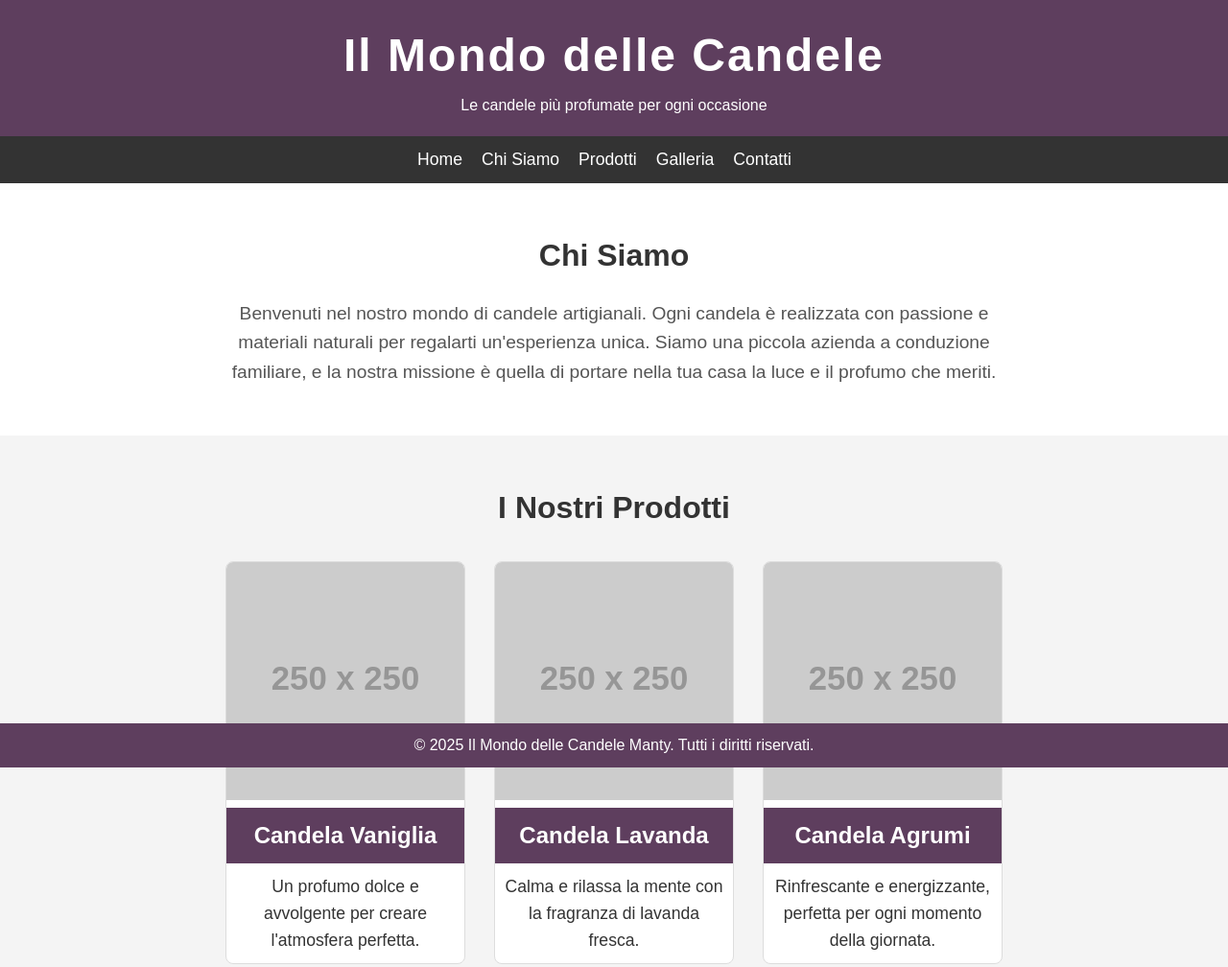
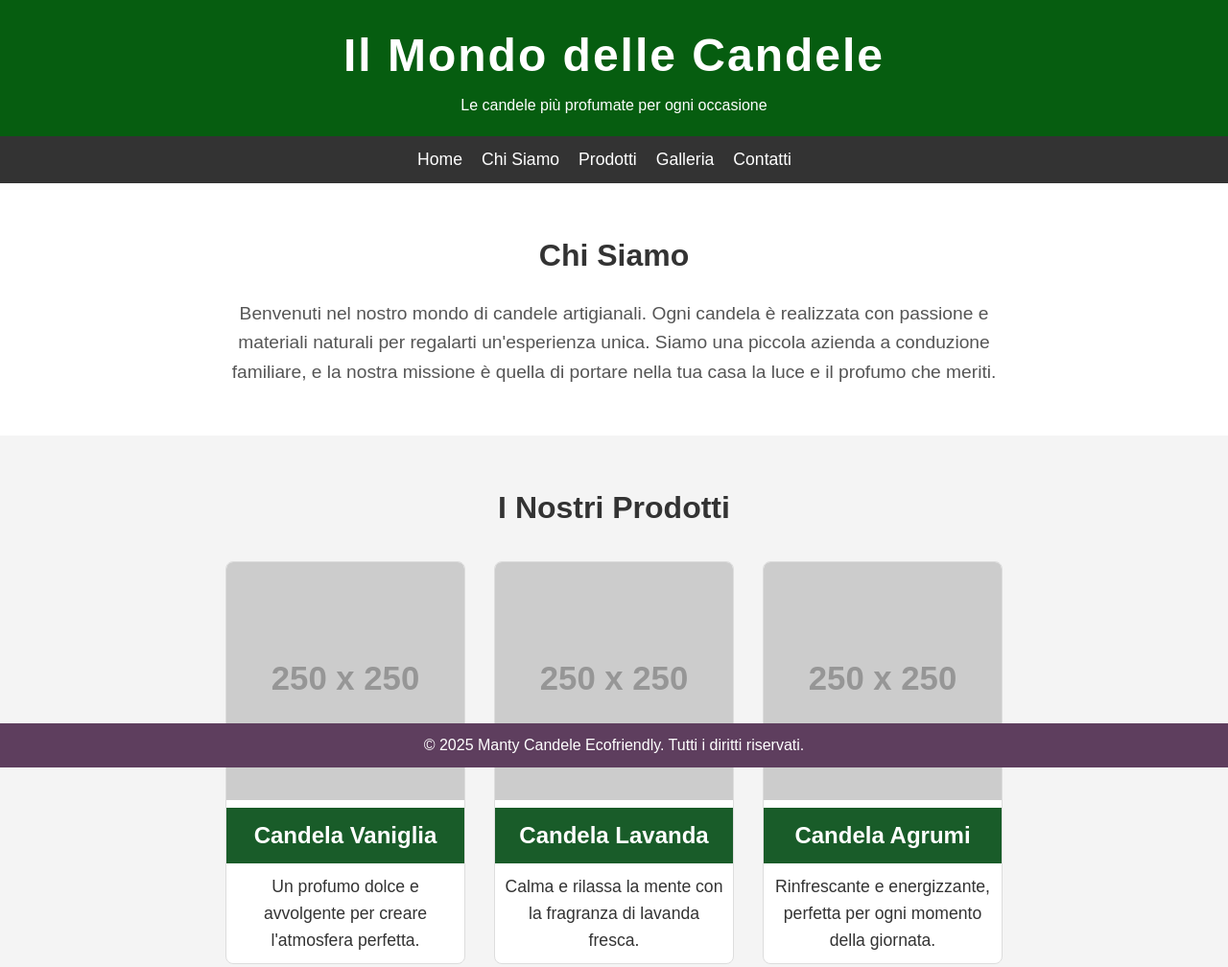
Before and after one commit to marfal16/manty, a plain HTML site: page index.html in a window 1280 px wide. Shown: the top 1008 px of the page at 96% size. Drawn offline with Linux system fonts and the light colour scheme; placeholder pictures from the web are drawn by us.

Commit message:
Modifica al titolo

```diff
--- a/index.html
+++ b/index.html
@@ -3,7 +3,7 @@
 <head>
     <meta charset="UTF-8">
     <meta name="viewport" content="width=device-width, initial-scale=1.0">
-    <title>Il Mondo delle Candele</title>
+    <title>Manty Candele Ecofriendly</title>
     <style>
         /* Reset di base */
         * {
@@ -22,7 +22,7 @@
 
         /* Intestazione */
         header {
-            background-color: #5e3e5e;
+            background-color: #065d10;
             color: white;
             padding: 20px;
             text-align: center;
@@ -121,7 +121,7 @@
         .product-item h3 {
             font-size: 1.5rem;
             padding: 10px;
-            background-color: #5e3e5e;
+            background-color: #195c29;
             color: white;
         }
 
@@ -266,7 +266,7 @@
 </section>
 
 <footer>
-    <p>&copy; 2025 Il Mondo delle Candele Manty. Tutti i diritti riservati.</p>
+    <p>&copy; 2025 Manty Candele Ecofriendly. Tutti i diritti riservati.</p>
 </footer>
 
 </body>
```
